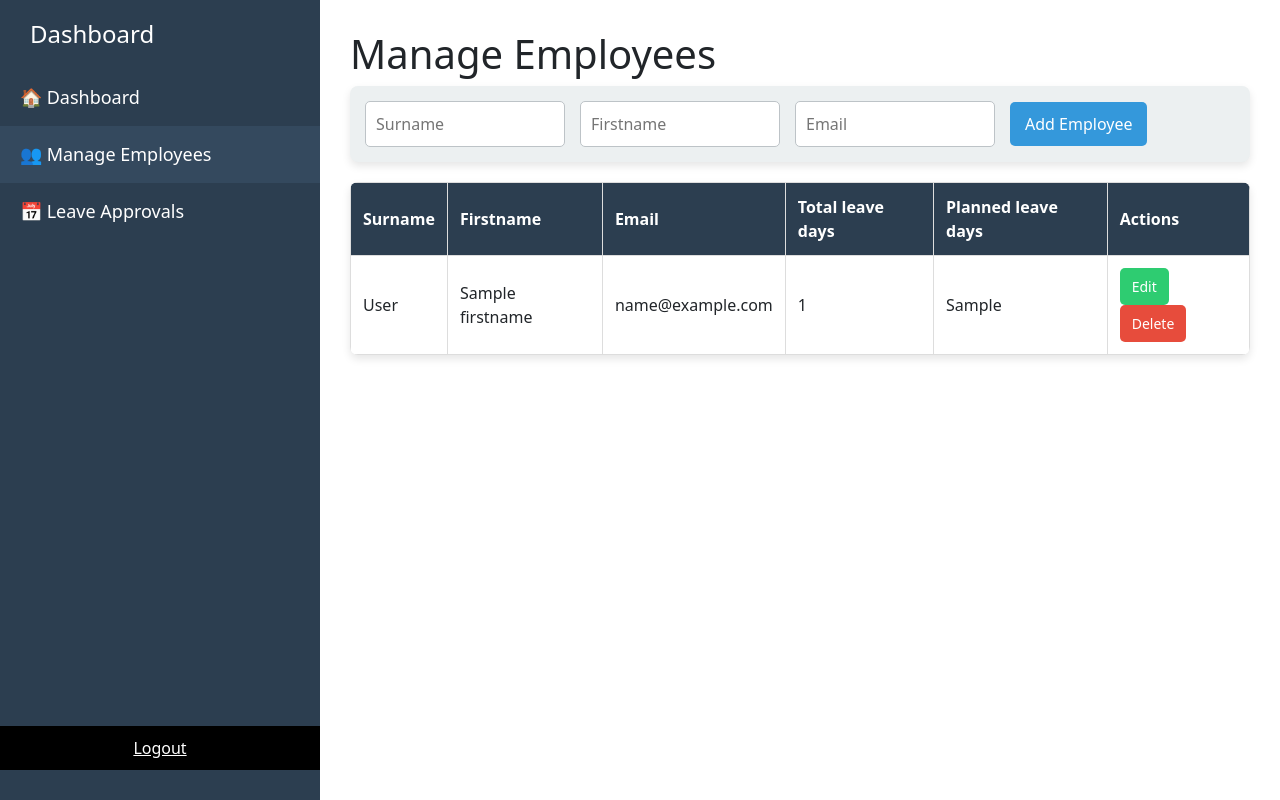
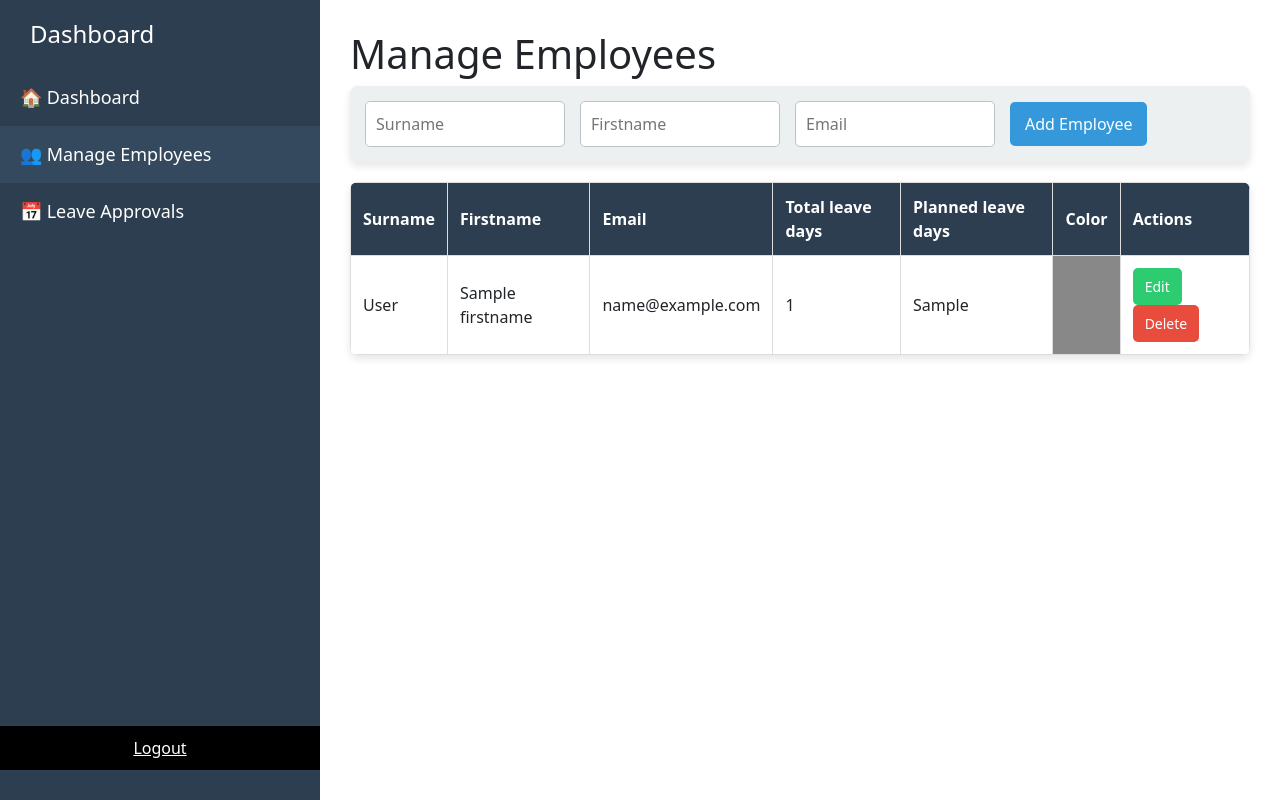
Before and after one commit to itmo-wad/Team4-AnualLeavePlanner, a Flask app: template app/templates/manage_employee.html in a window 1280 px wide. Run offline with Flask 3, Linux system fonts and the light colour scheme; the template is opened without the code that fills it: most values are stand-ins (such as "Sample title", 1, 10 or a date in 2020); some libraries are stand-ins or nearby versions.

Commit message:
Add colors to employees and color manager calendar differently

```diff
--- a/app/calendar.py
+++ b/app/calendar.py
@@ -35,7 +35,7 @@ def calendar_data():
                 "title": f"{user['surname']} {user['firstname']}",
                 "start": leave_request['start_date'],
                 "end": end_date.strftime("%Y-%m-%d"),
-                "backgroundColor": "purple"
+                "backgroundColor": user.get('color', 'blue')
             })
 
         # Changes color for both overlapping leaves, O(n^2) complexity
--- a/app/static/manage_employee.js
+++ b/app/static/manage_employee.js
@@ -19,14 +19,14 @@ document.addEventListener('DOMContentLoaded', function () {
     };
 });
 
-function openEditModal(id, surname, firstname, email, totalLeave, plannedLeave) {
+function openEditModal(id, surname, firstname, email, totalLeave, plannedLeave, color) {
     document.getElementById("editId").value = id;
     document.getElementById("editSurname").value = surname;
     document.getElementById("editFirstname").value = firstname;
     document.getElementById("editEmail").value = email;
     document.getElementById("editTotalLeave").value = totalLeave;
     document.getElementById("editPlannedLeave").value = plannedLeave;
-
+    document.getElementById("editColor").value = color;
     document.getElementById("editModal").style.display = "flex"; // Affiche le modal
 }
 
@@ -53,6 +53,7 @@ document.getElementById("editForm").addEventListener("submit", function(event) {
     let email = document.getElementById("editEmail").value;
     let totalLeave = document.getElementById("editTotalLeave").value;
     let plannedLeave = document.getElementById("editPlannedLeave").value;
+    let color = document.getElementById("editColor").value;
 
     // Création de l'objet de données
     let updatedData = {
@@ -60,7 +61,8 @@ document.getElementById("editForm").addEventListener("submit", function(event) {
         firstname: firstname,
         email: email,
         total_leave_days: totalLeave,
-        planned_leave_days: plannedLeave
+        planned_leave_days: plannedLeave,
+        color: color
     };
 
     // Envoi des données via fetch API
--- a/app/templates/manage_employee.html
+++ b/app/templates/manage_employee.html
@@ -51,6 +51,7 @@
                     <th>Email</th>
                     <th>Total leave days</th>
                     <th>Planned leave days</th>
+                    <th>Color</th>
                     <th>Actions</th>
                 </tr>
             </thead>
@@ -62,8 +63,9 @@
                     <td>{{ employee.email }}</td>
                     <td>{{ employee.total_leave_days }}</td>
                     <td>{{ employee.planned_leave_days }}</td>
+                    <td style="background-color: {{ employee.color }};"></td>
                     <td>
-                        <button class="edit-btn" onclick="openEditModal('{{ employee._id }}', '{{ employee.surname }}', '{{ employee.firstname }}', '{{ employee.email }}', '{{ employee.total_leave_days }}', '{{ employee.planned_leave_days }}')">Edit</button>
+                        <button class="edit-btn" onclick="openEditModal('{{ employee._id }}', '{{ employee.surname }}', '{{ employee.firstname }}', '{{ employee.email }}', '{{ employee.total_leave_days }}', '{{ employee.planned_leave_days }}', '{{ employee.color }}')">Edit</button>
                         <button class="delete-btn" onclick="deleteEmployee('{{ employee._id }}')">Delete</button>
                     </td>
                 </tr>
@@ -83,6 +85,7 @@
                     <input type="email" id="editEmail" placeholder="Email" required>
                     <input type="number" id="editTotalLeave" placeholder="Total leave days" required>
                     <input type="number" id="editPlannedLeave" placeholder="Planned leave days" required>
+                    <input type="color" id="editColor" placeholder="Color" required>
                     <button type="submit">Save</button>
                 </form>
             </div>
```
Also changed, not shown: app/main.py (+5 -2 lines).
